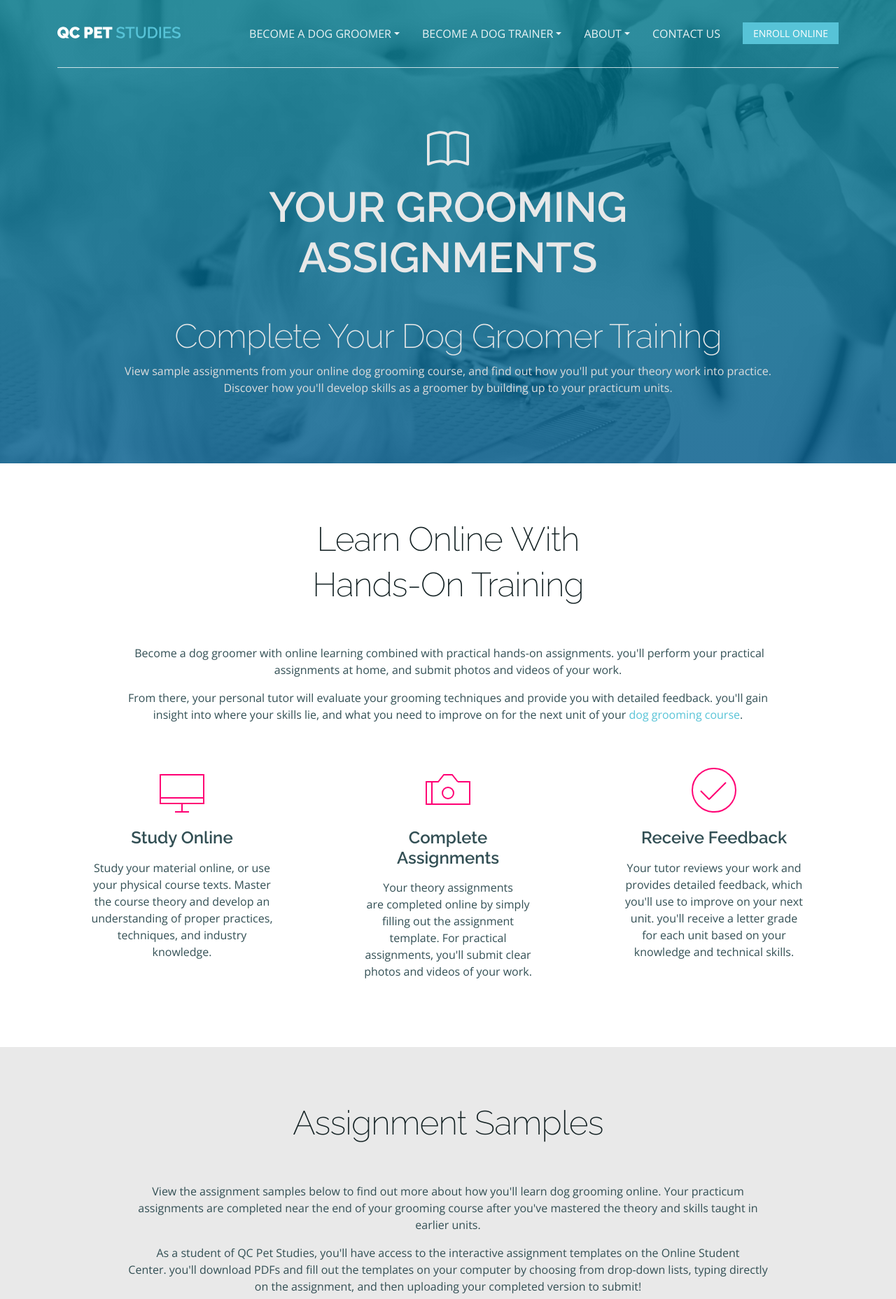
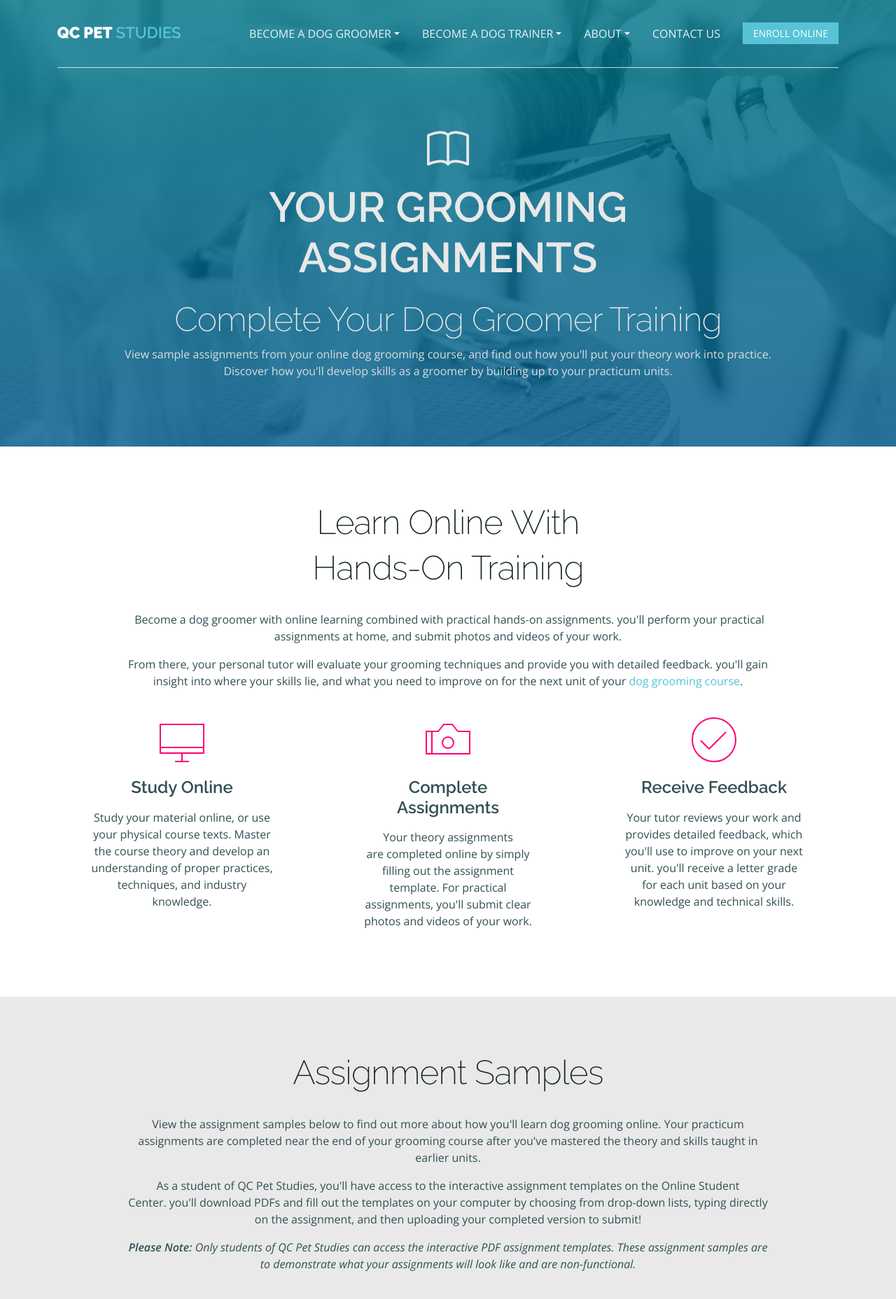
Before and after one commit to QCCareerSchool-Org/www.qcpetstudies.com, a Next.js app: page /dog-grooming-courses/your-grooming-assignment in a window 1280 px wide. Shown: the top 1856 px of the page at 70% size. Built offline with nearby package versions, Linux system fonts and the light colour scheme; no server answers.

Commit message:
- added ratio component to keep video playable on small devices

```diff
--- a/src/pages/dog-grooming-courses/your-grooming-assignment.tsx
+++ b/src/pages/dog-grooming-courses/your-grooming-assignment.tsx
@@ -1,13 +1,14 @@
 import { NextPage } from 'next';
 import Image from 'next/image';
 import Link from 'next/link';
+import { Ratio } from 'react-bootstrap';
 import { BsBook } from 'react-icons/bs';
 import { DefaultLayout } from '../../components/DefaultLayout';
 import { SEO } from '../../components/SEO';
 import AssignmentBackground from '../../images/backgrounds/your-career-bg.jpg';
-import Camera from '../../images/camera.svg';
-import Checked from '../../images/checked.svg';
-import RedDesktop from '../../images/desktop-red.svg';
+import CameraIcon from '../../images/camera.svg';
+import CheckedIcon from '../../images/checked.svg';
+import RedDesktopIcon from '../../images/desktop-red.svg';
 
 const GroomingAssignment: NextPage = () => {
 
@@ -20,13 +21,13 @@ const GroomingAssignment: NextPage = () => {
       />
 
       <section id="firstSection" className="bg-dark">
-        <Image src={AssignmentBackground} layout="fill" objectFit="cover" objectPosition="center" alt="Learning during COVID" />
+        <Image src={AssignmentBackground} layout="fill" objectFit="cover" objectPosition="center" alt="Assignment background" />
         <div className="image-overlay-gradient"></div>
         <div className="container text-center">
           <div className="row">
             <div className="col-12 col-md-10 offset-md-1">
               <BsBook className="h1 mb-3" />
-              <h1 className="mb-5">Your Grooming Assignments</h1>
+              <h1 className="mb-4">Your Grooming Assignments</h1>
               <h2>Complete Your Dog Groomer Training</h2>
               <p>View sample assignments from your online dog grooming course, and find out how you&apos;ll put your theory work into practice. Discover how you&apos;ll develop skills as a groomer by building up to your practicum units.</p>
             </div>
@@ -36,13 +37,13 @@ const GroomingAssignment: NextPage = () => {
 
       <section>
         <div className="container text-center">
-          <div className="row mb-5">
+          <div className="row mb-4">
             <div className="col-12 col-md-10 offset-md-1">
               <h2>Learn Online&nbsp;With</h2>
               <h2>Hands-On Training</h2>
             </div>
           </div>
-          <div className="row mb-5">
+          <div className="row mb-4">
             <div className="col-12 col-md-10 offset-md-1">
               <p>&nbsp;Become a dog groomer with online learning combined with practical hands-on assignments. you&apos;ll perform your practical assignments at home, and submit photos and videos of your work.</p>
               <p>From there, your personal tutor will evaluate your grooming techniques and provide you with detailed feedback. you&apos;ll gain insight into where your skills lie, and what you need to improve on for the next unit of your
@@ -53,17 +54,17 @@ const GroomingAssignment: NextPage = () => {
 
           <div className="row justify-content-around">
             <div className="col-12 col-lg-3 mb-4 mb-lg-0">
-              <Image src={RedDesktop} objectFit="cover" objectPosition="center" alt="Learning during COVID" />
+              <Image src={RedDesktopIcon} objectFit="cover" objectPosition="center" alt="Desktop icon" />
               <h3 className="my-3">Study Online</h3>
               <p>Study your material online, or use your physical course texts. Master the course theory and develop an understanding of proper practices, techniques, and industry knowledge.</p>
             </div>
             <div className="col-12 col-lg-3 mb-4 mb-lg-0">
-              <Image src={Camera} objectFit="cover" objectPosition="center" alt="Learning during COVID" />
+              <Image src={CameraIcon} objectFit="cover" objectPosition="center" alt="Camera icon" />
               <h3 className="my-3">Complete Assignments</h3>
               <p>Your theory assignments are&nbsp;completed online by simply filling out the&nbsp;assignment template. For practical assignments, you&apos;ll submit clear photos and videos of your work.</p>
             </div>
             <div className="col-12 col-lg-3">
-              <Image src={Checked} objectFit="cover" objectPosition="center" alt="Learning during COVID" />
+              <Image src={CheckedIcon} objectFit="cover" objectPosition="center" alt="Checked icon" />
               <h3 className="my-3">Receive Feedback</h3>
               <p>Your tutor reviews your work and provides detailed feedback, which you&apos;ll use to improve on your next unit. you&apos;ll receive a letter grade for each unit based on your knowledge and technical skills.</p>
             </div>
@@ -73,12 +74,12 @@ const GroomingAssignment: NextPage = () => {
 
       <section className="bg-light">
         <div className="container text-center">
-          <div className="row mb-5">
+          <div className="row mb-4">
             <div className="col-12 col-md-10 offset-md-1">
               <h2>Assignment Samples</h2>
             </div>
           </div>
-          <div className="row mb-5">
+          <div className="row mb-4">
             <div className="col-12 col-md-10 offset-md-1">
               <p>View the assignment samples below to find out more about how you&apos;ll learn dog grooming online. Your practicum assignments are completed near the end of your grooming course after you&apos;ve mastered the theory and skills taught in earlier units.</p>
               <p>As a student of QC Pet Studies, you&apos;ll have access to the interactive assignment templates on the Online Student Center.&nbsp;you&apos;ll download PDFs and fill out the templates on your computer by choosing from drop-down lists, typing directly on the&nbsp;assignment,
@@ -123,7 +124,7 @@ const GroomingAssignment: NextPage = () => {
               <h2 className="mb-4">Your Grooming Instructions</h2>
               <p>In your online dog grooming class, you&apos;ll have access to interactive PDF assignment templates.&nbsp;For&nbsp;practical assignments, your templates contain videos clips to demonstrate proper framing to capture your work.</p>
 
-              <p className="mb-5">Since QC&apos;s interactive assignments are only available to current students and graduates, you can view the video clip below to see how you&apos;ll film your work.</p>
+              <p className="mb-4">Since QC&apos;s interactive assignments are only available to current students and graduates, you can view the video clip below to see how you&apos;ll film your work.</p>
 
               <h3>&nbsp;Preparation for a Groom</h3>
               <p><strong><em>The video below is a sample from QC&apos;s dog grooming course assignments. Students can watch these clips on their assignment templates in the Online Student Center.</em></strong></p>
@@ -131,10 +132,12 @@ const GroomingAssignment: NextPage = () => {
           </div>
           <div className="row">
             <div className="col-12 col-md-10 offset-md-1">
-              <video className="mb-4" controls>
-                <source src="https://www.doggroomingcourse.com/wp-content/uploads/2017/09/Practicum_optimized_smaller_1.mp4" type="video/mp4" />
-                Your browser does not support the video tag.
-              </video>
+              <Ratio aspectRatio="16x9">
+                <video className="mb-4" controls>
+                  <source src="https://www.doggroomingcourse.com/wp-content/uploads/2017/09/Practicum_optimized_smaller_1.mp4" type="video/mp4" />
+                  Your browser does not support the video tag.
+                </video>
+              </Ratio>
             </div>
           </div>
 
```
